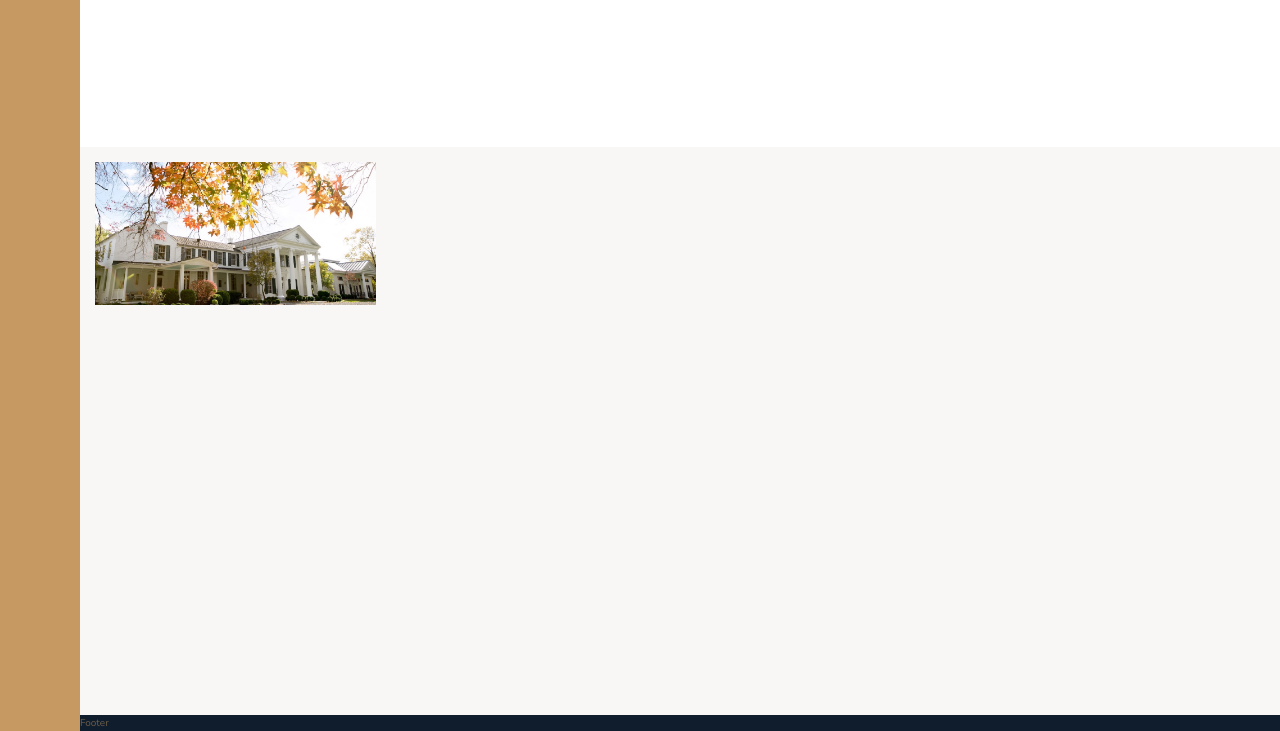
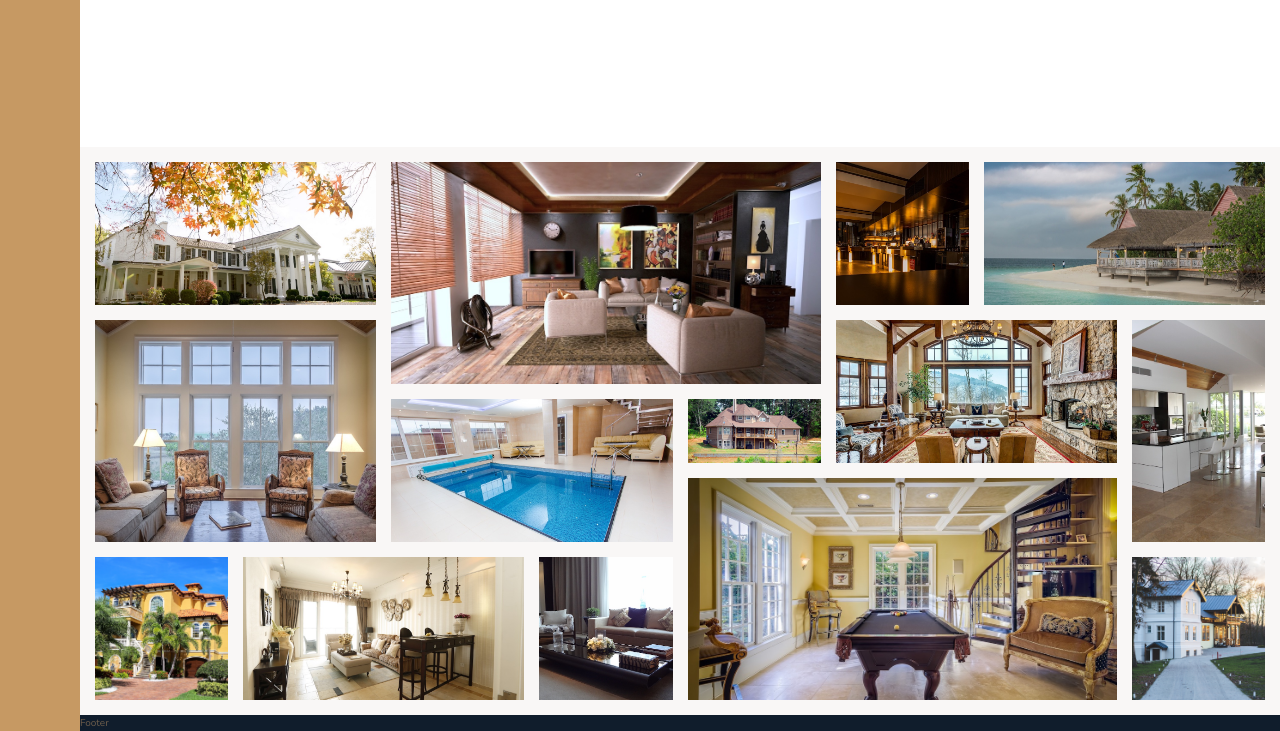
Before and after one commit to Ayush-Chugh-2006/Nexter, a website: page index.html in a window 1280 px wide. Shown: the part 2895-3626 px from the top of the page. Drawn offline with nearby package versions, Linux system fonts and the light colour scheme.

Commit message:
created gallery

```diff
--- a/index.html
+++ b/index.html
@@ -327,6 +327,47 @@
 			<figure class="gallery__item gallery__item--1">
 				<img src="img/gal-1.jpeg" alt="Gallery Image 1" class="gallery__img" />
 			</figure>
+
+			<figure class="gallery__item gallery__item--2">
+				<img src="img/gal-2.jpeg" alt="Gallery Image 2" class="gallery__img" />
+			</figure>
+			<figure class="gallery__item gallery__item--3">
+				<img src="img/gal-3.jpeg" alt="Gallery Image 3" class="gallery__img" />
+			</figure>
+			<figure class="gallery__item gallery__item--4">
+				<img src="img/gal-4.jpeg" alt="Gallery Image 4" class="gallery__img" />
+			</figure>
+			<figure class="gallery__item gallery__item--5">
+				<img src="img/gal-5.jpeg" alt="Gallery Image 5" class="gallery__img" />
+			</figure>
+			<figure class="gallery__item gallery__item--6">
+				<img src="img/gal-6.jpeg" alt="Gallery Image 6" class="gallery__img" />
+			</figure>
+			<figure class="gallery__item gallery__item--7">
+				<img src="img/gal-7.jpeg" alt="Gallery Image 7" class="gallery__img" />
+			</figure>
+			<figure class="gallery__item gallery__item--8">
+				<img src="img/gal-8.jpeg" alt="Gallery Image 8" class="gallery__img" />
+			</figure>
+			<figure class="gallery__item gallery__item--9">
+				<img src="img/gal-9.jpeg" alt="Gallery Image 9" class="gallery__img" />
+			</figure>
+			<figure class="gallery__item gallery__item--10">
+				<img src="img/gal-10.jpeg" alt="Gallery Image 10" class="gallery__img" />
+			</figure>
+			<figure class="gallery__item gallery__item--11">
+				<img src="img/gal-11.jpeg" alt="Gallery Image 11" class="gallery__img" />
+			</figure>
+			<figure class="gallery__item gallery__item--12">
+				<img src="img/gal-12.jpeg" alt="Gallery Image 12" class="gallery__img" />
+			</figure>
+			<figure class="gallery__item gallery__item--13">
+				<img src="img/gal-13.jpeg" alt="Gallery Image 13" class="gallery__img" />
+			</figure>
+			<figure class="gallery__item gallery__item--14">
+				<img src="img/gal-14.jpeg" alt="Gallery Image 14" class="gallery__img" />
+			</figure>
+
 		</section>
 
 		<footer class="footer">Footer</footer>
--- a/sass/_gallery.scss
+++ b/sass/_gallery.scss
@@ -13,6 +13,62 @@
          grid-row: 1 / span 2;
          grid-column: 1 / span 2;
       }
+
+      &--2 {
+         grid-column: 3 / 6;
+         grid-row: 1 / 4;
+      }
+
+      &--3 {
+         grid-row: 1 / 3;
+      }
+
+      &--4 {
+         grid-column: 7 / 9;
+         grid-row: 1 / 3;
+      }
+
+      &--5 {
+         grid-column: 1 / span 2;
+         grid-row: 3 / 6;
+      }
+      &--6 {
+         grid-column: 3 / 5;
+         grid-row: 4 / 6;
+      }
+      &--7 {
+         grid-column: 5 / 6;
+         grid-row: 4 / 5;
+      }
+      &--8 {
+         grid-column: 6 / 8;
+         grid-row: 3 / 5;
+      }
+      &--9 {
+         grid-column: 8 / 9;
+         grid-row: 3 / 6;
+      }
+      &--10 {
+         grid-column: 1 /  2;
+         grid-row: 6 / 8;
+      }
+      &--11 {
+         grid-column: 2 / 4;
+         grid-row: 6 / 8;
+      }
+      &--12 {
+         grid-column: 4 / 5;
+         grid-row: 6 / 8;
+      }
+      &--13 {
+         grid-column: 5 / 8;
+         grid-row: 5 / 8;
+      }
+      &--14 {
+         grid-column: 8 / 9 ;
+         grid-row: 6 / 8;
+      }
+
 	}
 
 	&__img {
```
Also changed, not shown: css/style.css.
